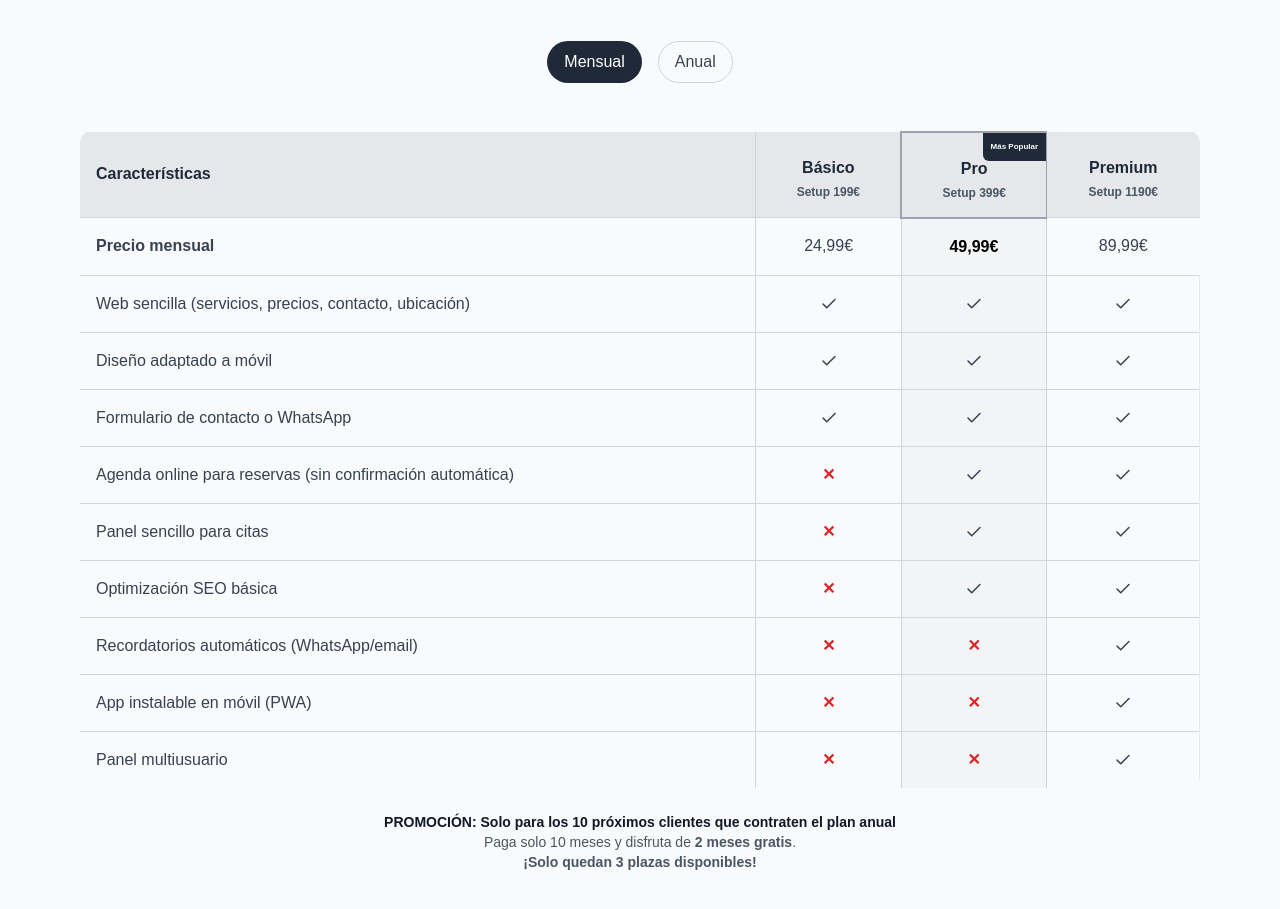
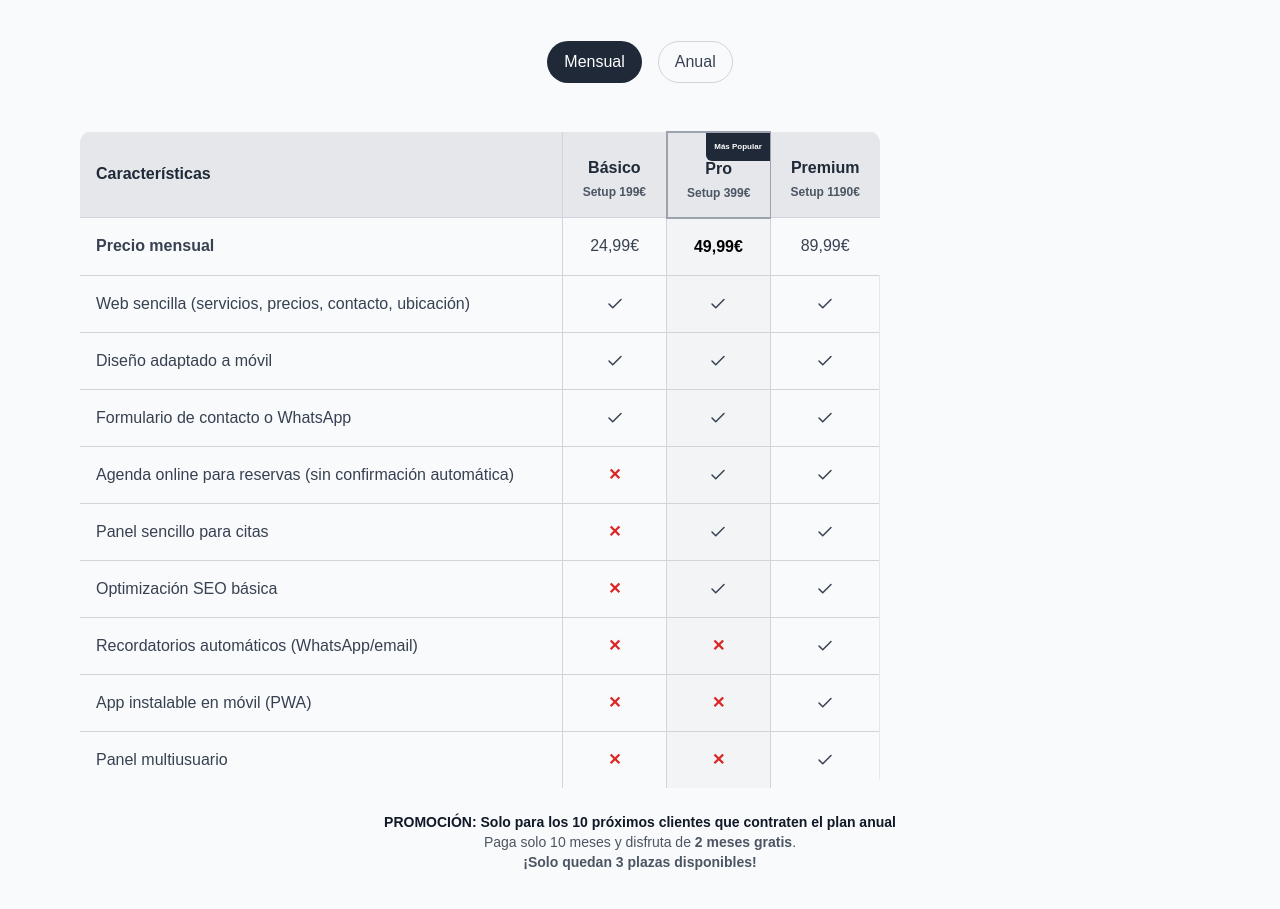
Before and after one commit to GlowUpStudio/glowupstudio-landing, a React (Vite) app: page / in a window 1280 px wide. Shown: the part 3100-4009 px from the top of the page. Built offline with nearby package versions, Linux system fonts and the light colour scheme.

Commit message:
fix ultima funcion

```diff
--- a/src/components/PricingTable.tsx
+++ b/src/components/PricingTable.tsx
@@ -26,7 +26,7 @@ export default function PricingTable({ billingCycle }: PricingTableProps) {
 
   return (
     <div className="w-full overflow-x-auto max-w-6xl mx-auto px-2 sm:px-4">
-      <table className="w-full text-center border-collapse rounded-xl overflow-hidden text-gray-800 dark:text-gray-200 text-[10px] sm:text-sm md:text-base">
+      <table className="min-w-[800px] text-center border-collapse rounded-xl overflow-hidden text-gray-800 dark:text-gray-200 text-[10px] sm:text-sm md:text-base">
         <colgroup>
           <col />
           <col />
```
